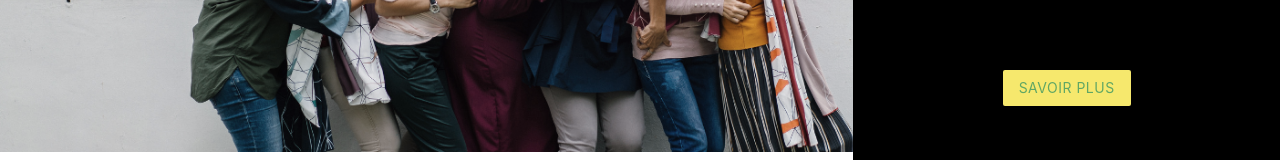
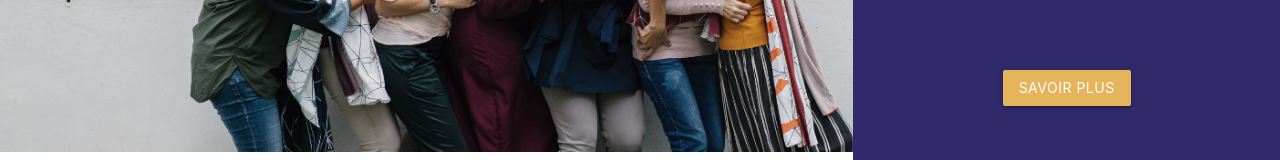
Before and after one commit to descodeuses/site, a Vue app: page / in a window 1280 px wide. Shown: the part 719-879 px from the top of the page. Built offline with nearby package versions, Linux system fonts and the light colour scheme; the HTML template or start-up script is replaced by a standard one.

Commit message:
Update Header.vue

```diff
--- a/src/components/ui/Header.vue
+++ b/src/components/ui/Header.vue
@@ -2,7 +2,7 @@
     <header class="row">
         <div class="col m4 offset-m8">
             <h2 class="white-text">Descodeuses est une startup sociale qui renforce l’empowerment des femmes des quartiers prioritaires par le numérique. </h2>
-            <button class="waves-effect btn yellow green-text">Savoir plus</button>
+            <button class="waves-effect btn">Savoir plus</button>
         </div>
     </header>
 </template>
@@ -25,10 +25,14 @@ h2 {
 
 .col {
     height: 80vh !important;
-    background: #000;
+    background: #312783;
     padding: 30px!important;
     -webkit-box-shadow: 10px 10px 5px 0px rgba(0,0,0,0.75);
     -moz-box-shadow: 10px 10px 5px 0px rgba(0,0,0,0.75);
     box-shadow: 10px 10px 5px 0px rgba(0,0,0,0.75);
 }
+
+.btn {
+    background: #F9B233
+}
 </style>
```
